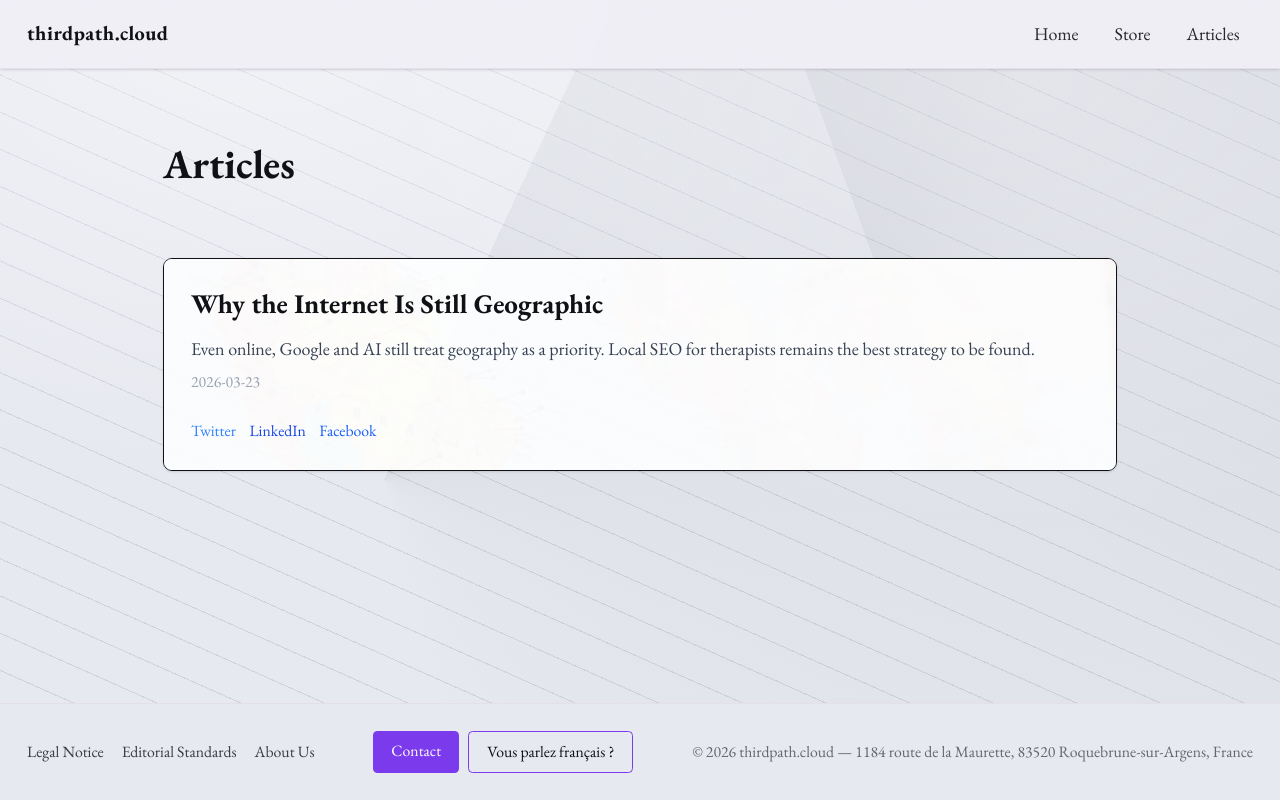
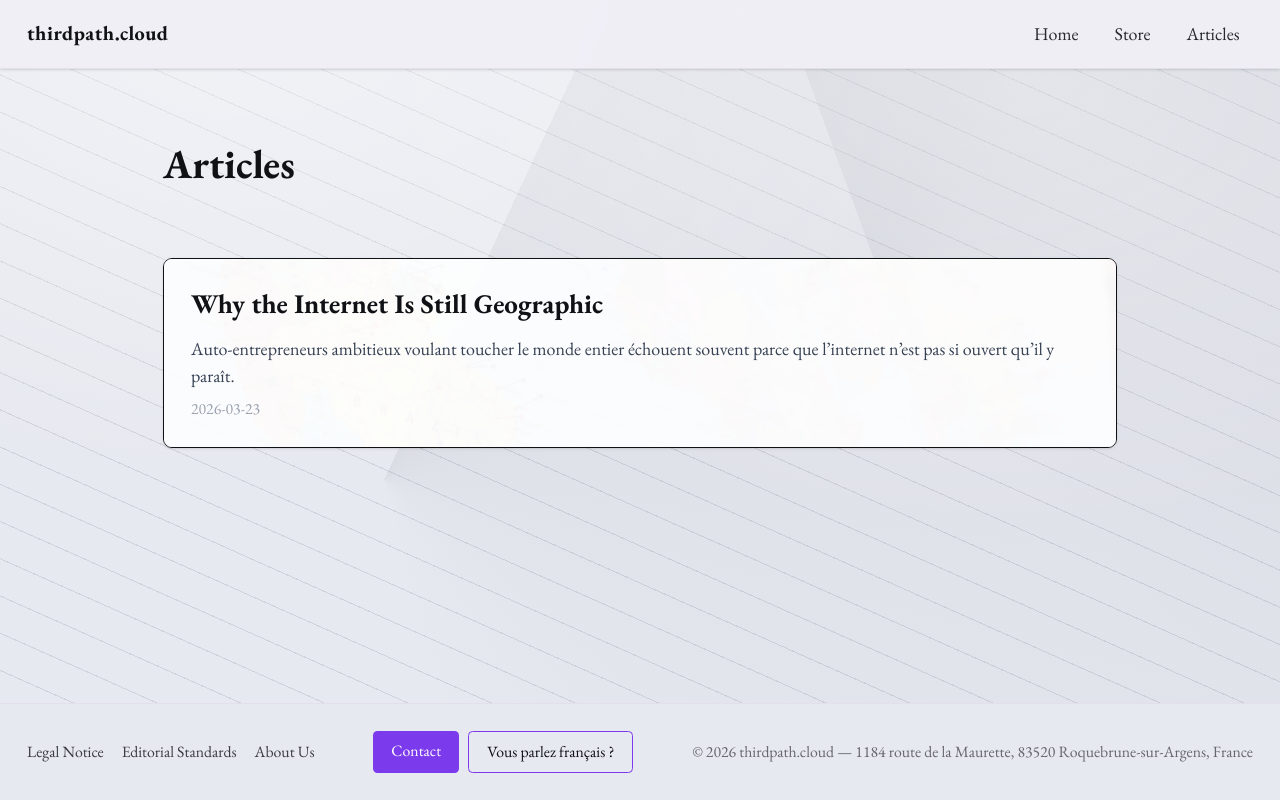
Before and after one commit to LeoParlaforce/thirdpath, a Next.js app: page /articles in a window 1280 px wide. Built offline with nearby package versions, Linux system fonts and the light colour scheme.

Commit message:
corrections article

```diff
--- a/src/app/articles/[slug]/page.tsx
+++ b/src/app/articles/[slug]/page.tsx
@@ -11,17 +11,18 @@ export interface PostData {
   date: string
   summary: string
   slug: string
-  content: string
+  contentHtml: string
 }
 
 const postsDirectory = path.join(process.cwd(), "src/posts")
 
+// Récupérer le contenu d'un post
 async function getPostContent(slug: string): Promise<PostData> {
   const fullPath = path.join(postsDirectory, `${slug}.md`)
   if (!fs.existsSync(fullPath)) notFound()
+
   const fileContents = fs.readFileSync(fullPath, "utf8")
-
-  const [metaRaw, ...contentArr] = fileContents.split("---").slice(1)
+  const [_, metaRaw, ...contentArr] = fileContents.split("---")
   const metaLines = metaRaw.split("\n").filter(Boolean)
   const metadata: any = {}
   metaLines.forEach(line => {
@@ -30,15 +31,17 @@ async function getPostContent(slug: string): Promise<PostData> {
   })
 
   const content = await remark().use(html).process(contentArr.join("---"))
+
   return {
     slug,
     title: metadata.title || "Untitled",
     date: metadata.date || "",
     summary: metadata.summary || "",
-    content: content.toString(),
+    contentHtml: content.toString(),
   }
 }
 
+// Générer les params pour les articles statiques
 export async function generateStaticParams() {
   const files = fs.readdirSync(postsDirectory).filter(f => f.endsWith(".md"))
   return files.map(f => ({ slug: f.replace(/\.md$/, "") }))
@@ -56,6 +59,8 @@ export default async function ArticlePage({ params }: Props) {
       {/* Title & Date */}
       <h1 className="text-5xl font-bold mb-2">{post.title}</h1>
       <p className="text-sm text-gray-400">{post.date}</p>
+
+      {/* Résumé */}
       {post.summary && <p className="text-gray-700 mt-4 text-lg italic">{post.summary}</p>}
 
       {/* Main image */}
@@ -66,14 +71,22 @@ export default async function ArticlePage({ params }: Props) {
           className="w-full h-full object-cover"
         />
         <p className="absolute bottom-2 right-2 text-xs text-gray-100 bg-black/50 px-2 py-1 rounded">
-          Photo by <a href="https://unsplash.com/fr/@lpbarreto" target="_blank" rel="noopener noreferrer" className="underline">Leandro Barreto</a>
+          Photo by{" "}
+          <a
+            href="https://unsplash.com/fr/@lpbarreto"
+            target="_blank"
+            rel="noopener noreferrer"
+            className="underline"
+          >
+            Leandro Barreto
+          </a>
         </p>
       </div>
 
       {/* Content */}
       <article
         className="prose prose-lg max-w-none"
-        dangerouslySetInnerHTML={{ __html: post.content }}
+        dangerouslySetInnerHTML={{ __html: post.contentHtml }}
       />
 
       {/* References */}
@@ -82,25 +95,45 @@ export default async function ArticlePage({ params }: Props) {
         <ol className="list-decimal list-inside space-y-2 text-sm text-gray-700">
           <li>
             Chaffey, D. (2023). <em>Global Digital Trends: Local Search Insights</em>.{" "}
-            <a href="https://www.smartinsights.com/global-digital-trends-local-search" target="_blank" rel="noopener noreferrer" className="underline text-blue-600">
+            <a
+              href="https://www.smartinsights.com/global-digital-trends-local-search"
+              target="_blank"
+              rel="noopener noreferrer"
+              className="underline text-blue-600"
+            >
               https://www.smartinsights.com
             </a>
           </li>
           <li>
             BrightLocal. (2025). <em>Local Consumer Review Survey</em>.{" "}
-            <a href="https://www.brightlocal.com/research/local-consumer-review-survey/" target="_blank" rel="noopener noreferrer" className="underline text-blue-600">
+            <a
+              href="https://www.brightlocal.com/research/local-consumer-review-survey/"
+              target="_blank"
+              rel="noopener noreferrer"
+              className="underline text-blue-600"
+            >
               https://www.brightlocal.com/research/local-consumer-review-survey/
             </a>
           </li>
           <li>
             Moz. (2025). <em>Beginner's Guide to Local SEO</em>.{" "}
-            <a href="https://moz.com/learn/seo/local" target="_blank" rel="noopener noreferrer" className="underline text-blue-600">
+            <a
+              href="https://moz.com/learn/seo/local"
+              target="_blank"
+              rel="noopener noreferrer"
+              className="underline text-blue-600"
+            >
               https://moz.com/learn/seo/local
             </a>
           </li>
           <li>
             Think with Google. (2023). <em>Local Search Behavior</em>.{" "}
-            <a href="https://www.thinkwithgoogle.com/data-tools/local-search-behavior/" target="_blank" rel="noopener noreferrer" className="underline text-blue-600">
+            <a
+              href="https://www.thinkwithgoogle.com/data-tools/local-search-behavior/"
+              target="_blank"
+              rel="noopener noreferrer"
+              className="underline text-blue-600"
+            >
               https://www.thinkwithgoogle.com/data-tools/local-search-behavior/
             </a>
           </li>
--- a/src/app/articles/page.tsx
+++ b/src/app/articles/page.tsx
@@ -44,38 +44,14 @@ export default function ArticlesPage() {
             {/* Contenu texte */}
             <div className="relative p-6 flex flex-col gap-2 bg-white/90 dark:bg-gray-900/80">
               <h2 className="text-2xl font-semibold">{post.title || "Untitled"}</h2>
-              {post.summary && <p className="text-gray-700 mt-1">{post.summary}</p>}
+
+              {/* Résumé enrichi */}
+              <p className="text-gray-700 mt-1">
+                Auto-entrepreneurs ambitieux voulant toucher le monde entier échouent souvent
+                parce que l’internet n’est pas si ouvert qu’il y paraît.
+              </p>
+
               {post.date && <p className="text-sm text-gray-400">{post.date}</p>}
-
-              {/* Partage réseaux sociaux */}
-              <div className="flex gap-3 mt-4">
-                <a
-                  href={`https://twitter.com/intent/tweet?text=${encodeURIComponent(
-                    post.title
-                  )}&url=https://thirdpath.cloud/articles/${post.slug}`}
-                  target="_blank"
-                  rel="noopener noreferrer"
-                  className="text-sm text-blue-500 hover:underline"
-                >
-                  Twitter
-                </a>
-                <a
-                  href={`https://www.linkedin.com/sharing/share-offsite/?url=https://thirdpath.cloud/articles/${post.slug}`}
-                  target="_blank"
-                  rel="noopener noreferrer"
-                  className="text-sm text-blue-700 hover:underline"
-                >
-                  LinkedIn
-                </a>
-                <a
-                  href={`https://www.facebook.com/sharer/sharer.php?u=https://thirdpath.cloud/articles/${post.slug}`}
-                  target="_blank"
-                  rel="noopener noreferrer"
-                  className="text-sm text-blue-600 hover:underline"
-                >
-                  Facebook
-                </a>
-              </div>
             </div>
           </Link>
         ))}
```
